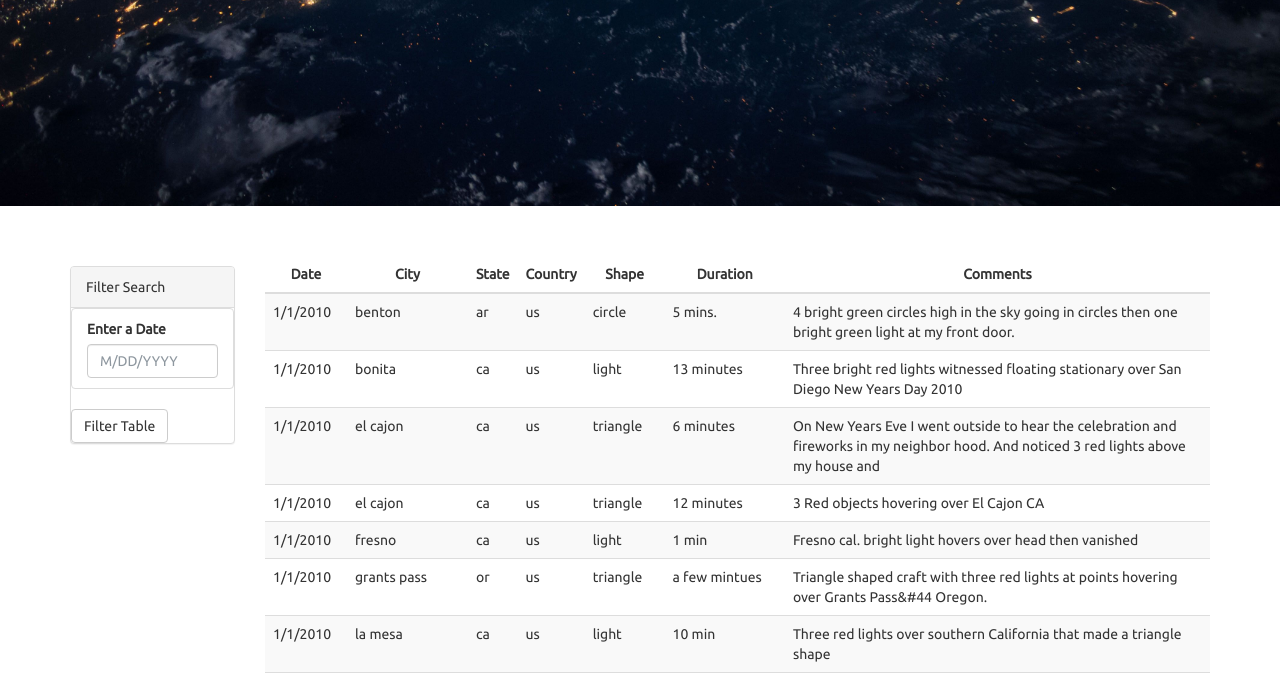
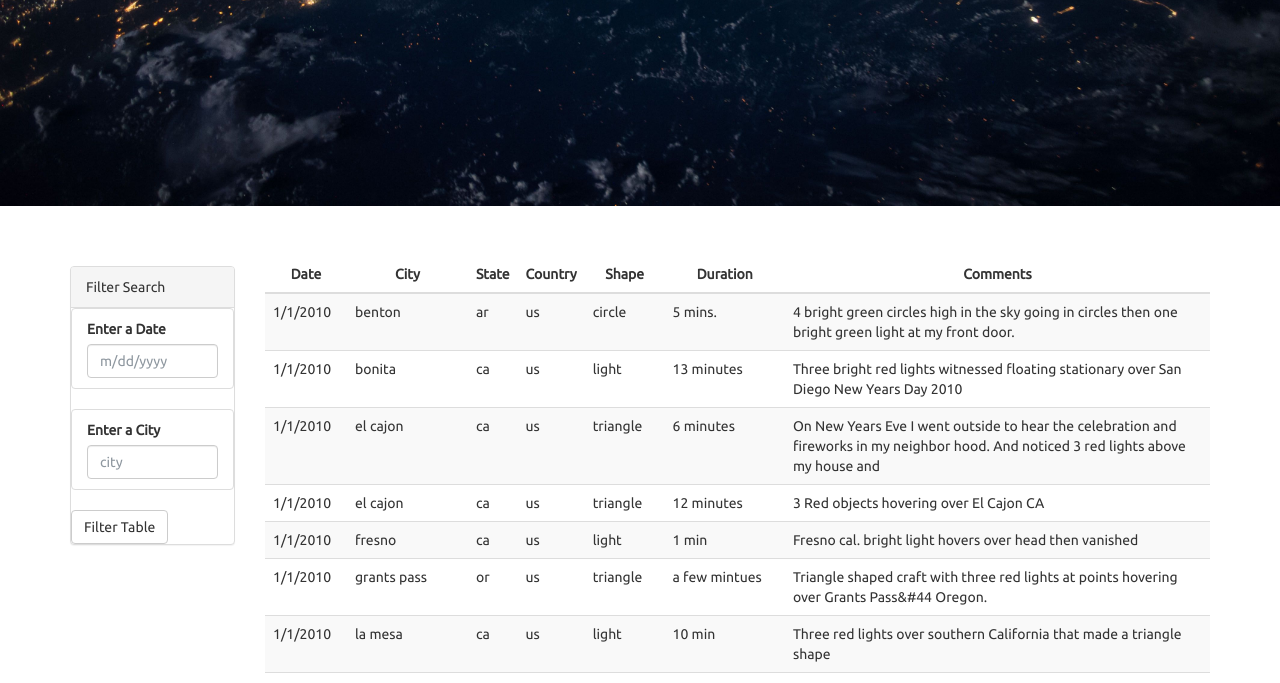
Before and after one commit to corriethomas/JavaScript-Challenge, a plain HTML site: page UFO-level-1/index.html in a window 1280 px wide. Shown: the part 406-1089 px from the top of the page. Drawn offline with nearby package versions, Linux system fonts and the light colour scheme.

Commit message:
adds city filter box

```diff
--- a/UFO-level-1/index.html
+++ b/UFO-level-1/index.html
@@ -37,7 +37,15 @@
                     <ul class="list-group" id="filters">
                       <li class="filter list-group-item">
                         <label for="date">Enter a Date</label>
-                        <input class="form-control" id="datetime" type="text" placeholder="M/DD/YYYY">
+                        <input class="form-control" id="datetime" type="text" placeholder="m/dd/yyyy">
+                      </li>
+                    </ul>
+                  </div>
+                  <div class="form-group">
+                    <ul class="list-group" id="filters">
+                      <li class="filter list-group-item">
+                        <label for="city">Enter a City</label>
+                        <input class="form-control" id="city" type="text" placeholder="city">
                       </li>
                     </ul>
                   </div>
```
